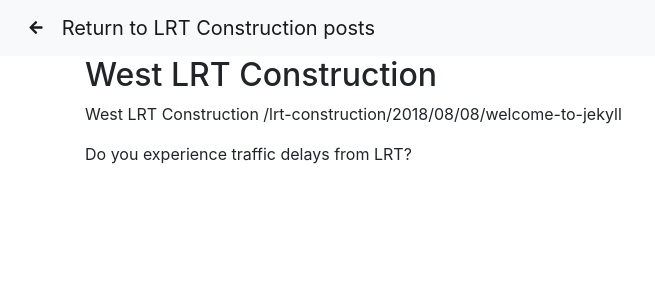
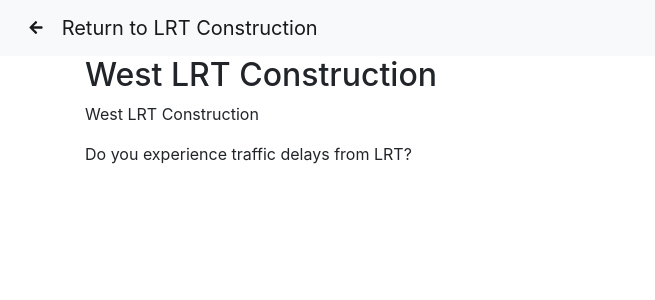
Before and after one commit to PolynomialSoftware/citycriticyeg.ca, a Jekyll site: the page built from _posts/2018-08-08-welcome-to-jekyll.md, in a window 1280 px wide. Shown: the top 300 px of the page, without its empty margins (0-655 px from the left). Built offline with Jekyll 4.4.1, drawn with Linux system fonts in a browser that asks for light colours; nearby versions of some CDN libraries; comment, search, counter and statistics services are not loaded.

Commit message:
Bug Fixes

```diff
--- a/_config.yml
+++ b/_config.yml
@@ -3,7 +3,7 @@ email: your-email@example.com
 description: >- # this means to ignore newlines until "baseurl:"
   A site to voice your opinions about subject areas in the city of Edmonton
 baseurl: "" # the subpath of your site, e.g. /blog
-url: "" # the base hostname & protocol for your site, e.g. http://example.com
+url: "https://rad-dice.cloudvent.net/" # the base hostname & protocol for your site, e.g. http://example.com
 
 # External Services
 facebook_page:
--- a/_includes/return-category-nav.html
+++ b/_includes/return-category-nav.html
@@ -1,8 +1,5 @@
 {% assign category = site.category | where: "category", page.category | first %}
 <nav class="navbar navbar-expand-lg navbar-light bg-light">
     <a class="navbar-brand" href="{{site.url}}/category/{{page.category}}"><svg style="width: 2em; height: 1em; padding-top: 5px;" aria-hidden="true" data-prefix="fas" data-icon="arrow-left" class="svg-inline--fa fa-arrow-left fa-w-14" role="img" xmlns="http://www.w3.org/2000/svg" viewBox="0 0 448 512"><path fill="currentColor" d="M257.5 445.1l-22.2 22.2c-9.4 9.4-24.6 9.4-33.9 0L7 273c-9.4-9.4-9.4-24.6 0-33.9L201.4 44.7c9.4-9.4 24.6-9.4 33.9 0l22.2 22.2c9.5 9.5 9.3 25-.4 34.3L136.6 216H424c13.3 0 24 10.7 24 24v32c0 13.3-10.7 24-24 24H136.6l120.5 114.8c9.8 9.3 10 24.8.4 34.3z"></path></svg>
-        Return to {{ category.title }} posts</a>
-
-
-
+        Return to {{ category.title }}</a>
 </nav>
--- a/_layouts/category.html
+++ b/_layouts/category.html
@@ -18,5 +18,3 @@ layout: default
     {% endfor %}
 
 </div>
-
-<script id="dsq-count-scr" src="http://{{site.disqus_shortname}}.disqus.com/count.js" async></script>
--- a/_layouts/default.html
+++ b/_layouts/default.html
@@ -15,5 +15,6 @@
     <script src="https://code.jquery.com/jquery-3.2.1.slim.min.js" integrity="sha384-KJ3o2DKtIkvYIK3UENzmM7KCkRr/rE9/Qpg6aAZGJwFDMVNA/GpGFF93hXpG5KkN" crossorigin="anonymous"></script>
     <script src="https://cdnjs.cloudflare.com/ajax/libs/popper.js/1.12.9/umd/popper.min.js" integrity="sha384-ApNbgh9B+Y1QKtv3Rn7W3mgPxhU9K/ScQsAP7hUibX39j7fakFPskvXusvfa0b4Q" crossorigin="anonymous"></script>
     <script src="https://maxcdn.bootstrapcdn.com/bootstrap/4.0.0/js/bootstrap.min.js" integrity="sha384-JZR6Spejh4U02d8jOt6vLEHfe/JQGiRRSQQxSfFWpi1MquVdAyjUar5+76PVCmYl" crossorigin="anonymous"></script>
+    <script id="dsq-count-scr" src="http://{{site.disqus_shortname}}.disqus.com/count.js" async></script>
 </body>
 </html>
--- a/_posts/2018-08-08-welcome-to-jekyll.md
+++ b/_posts/2018-08-08-welcome-to-jekyll.md
@@ -5,6 +5,5 @@ category: "lrt-construction"
 ---
 
 {{ page.title }}
-{{page.id}}
 
 Do you experience traffic delays from LRT?
```
